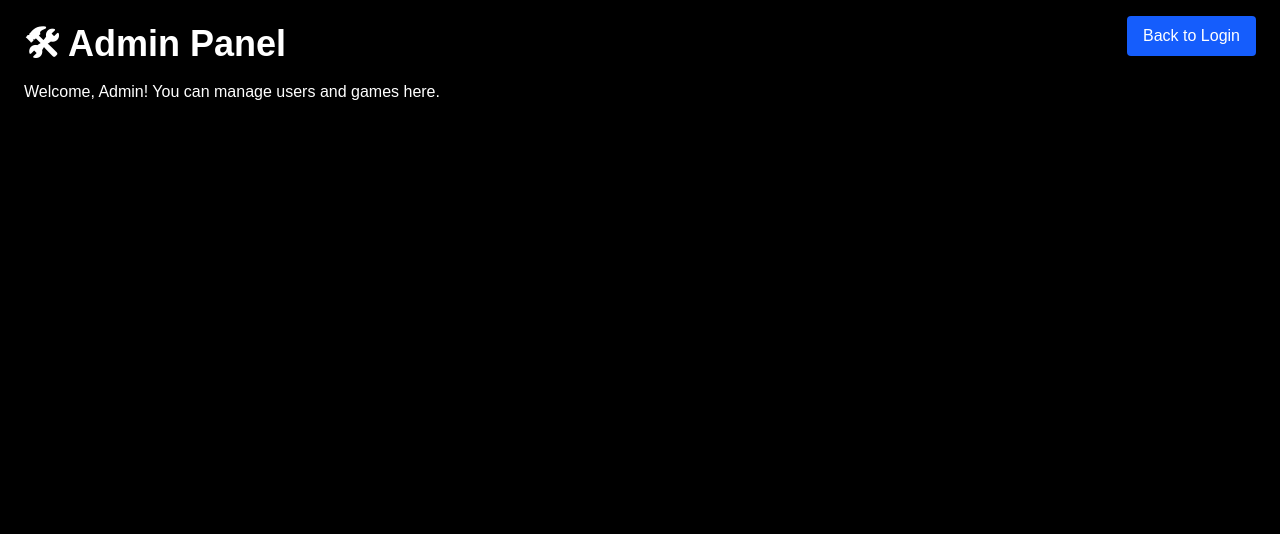
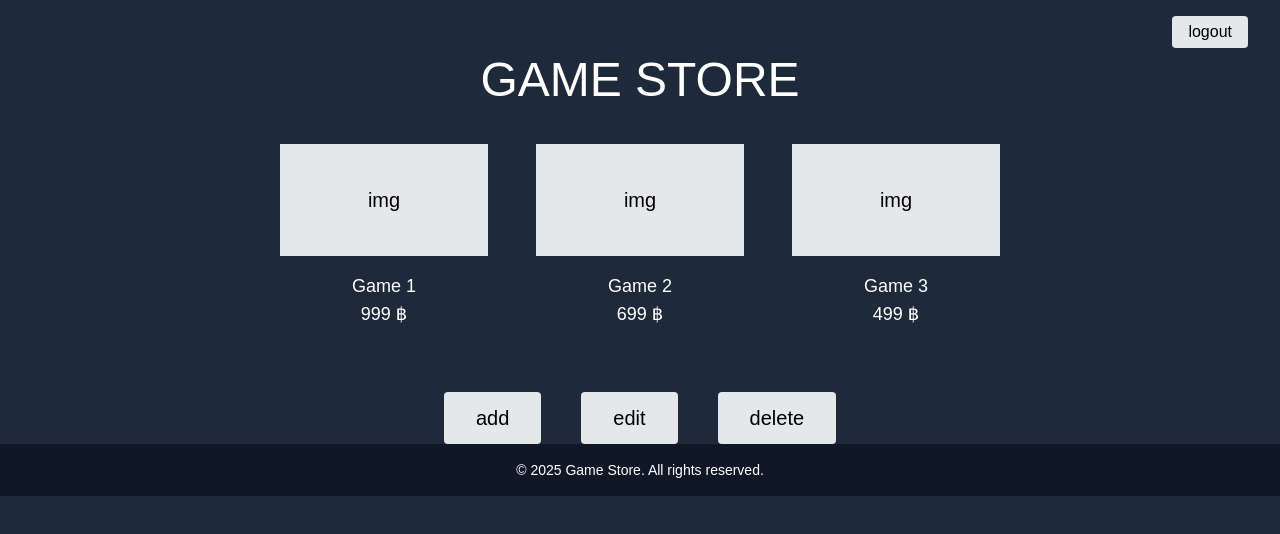
Before and after one commit to Winter7857/game-project, a Next.js app: page /admin in a window 1280 px wide. Shown: the top 534 px of the page. Built offline with nearby package versions, Linux system fonts and the light colour scheme.

Commit message:
footer and admin page

```diff
--- a/src/app/admin/page.tsx
+++ b/src/app/admin/page.tsx
@@ -1,19 +1,69 @@
+"use client"
+import { useRouter } from "next/navigation"
 import Link from "next/link"
+import Footer from "@/components/Footer";
 
 export default function AdminPage() {
+  // Placeholder game data for demo
+    const router = useRouter();
+  const games = [
+    {
+      id: 1,
+      name: "Game 1",
+      price: 999,
+      img: "https://via.placeholder.com/200x120?text=img",
+    },
+    {
+      id: 2,
+      name: "Game 2",
+      price: 699,
+      img: "https://via.placeholder.com/200x120?text=img",
+    },
+    {
+      id: 3,
+      name: "Game 3",
+      price: 499,
+      img: "https://via.placeholder.com/200x120?text=img",
+    },
+  ];
+
   return (
-    <main className="min-h-screen bg-black text-white p-6 relative">
-      {/* Top-right Back to Login */}
-      <div className="absolute top-4 right-6">
-        <Link href="/login">
-          <button className="bg-blue-600 hover:bg-blue-700 text-white px-4 py-2 rounded">
-            Back to Login
-          </button>
-        </Link>
+    <main className="min-h-screen bg-gray-800 text-white relative flex flex-col items-center">
+      {/* Logout Button */}
+      <div className="absolute top-4 right-8">
+        <button
+          onClick={() => router.push("/login")}
+          className="bg-gray-200 text-black px-4 py-1 rounded"
+        >
+          logout
+        </button>
       </div>
 
-      <h1 className="text-4xl font-bold mb-4">🛠 Admin Panel</h1>
-      <p>Welcome, Admin! You can manage users and games here.</p>
+      {/* Title */}
+      <h1 className="text-5xl font-light mt-14 mb-10">GAME STORE</h1>
+
+      {/* Game Grid */}
+      <div className="flex flex-row gap-12 mb-16">
+        {games.map((game) => (
+          <div key={game.id} className="flex flex-col items-center">
+            <div className="w-52 h-28 bg-gray-200 text-black flex items-center justify-center mb-4 text-xl font-normal">
+              img
+            </div>
+            <div className="text-center">
+              <div className="text-lg">{game.name}</div>
+              <div className="text-lg">{game.price} ฿</div>
+            </div>
+          </div>
+        ))}
+      </div>
+      {/* Action Buttons */}
+      <div className="flex flex-row gap-10">
+        <button className="bg-gray-200 text-black px-8 py-3 rounded text-xl font-normal">add</button>
+        <button className="bg-gray-200 text-black px-8 py-3 rounded text-xl font-normal">edit</button>
+        <button className="bg-gray-200 text-black px-8 py-3 rounded text-xl font-normal">delete</button>
+      </div>
+      <Footer />
     </main>
-  )
+
+  );
 }
--- /dev/null
+++ b/src/components/Footer.tsx
@@ -0,0 +1,10 @@
+// src/components/Footer.tsx
+export default function Footer() {
+    return (
+      <footer className="bg-gray-900 text-white w-full">
+        <div className="max-w-6xl mx-auto px-4 py-4 text-center text-sm">
+          © {new Date().getFullYear()} Game Store. All rights reserved.
+        </div>
+      </footer>
+    );
+  }
```
